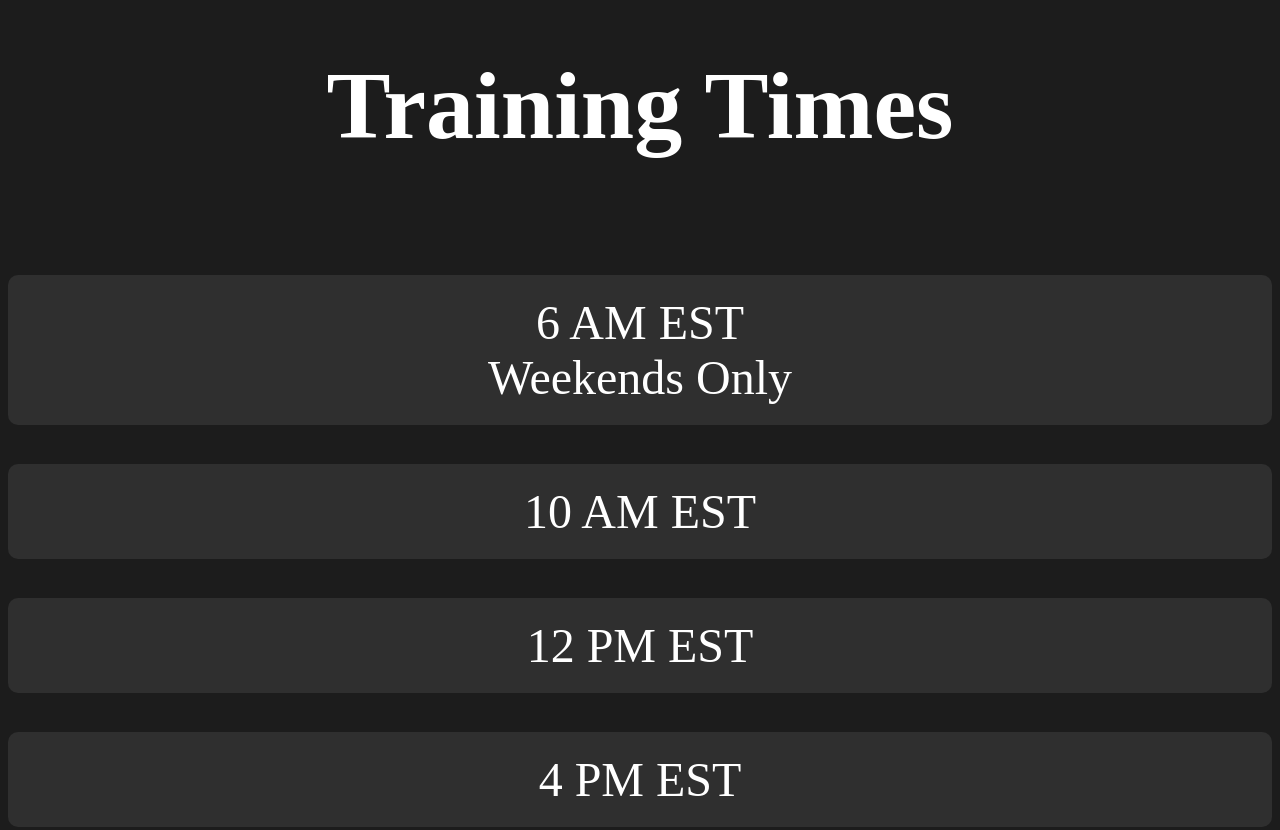
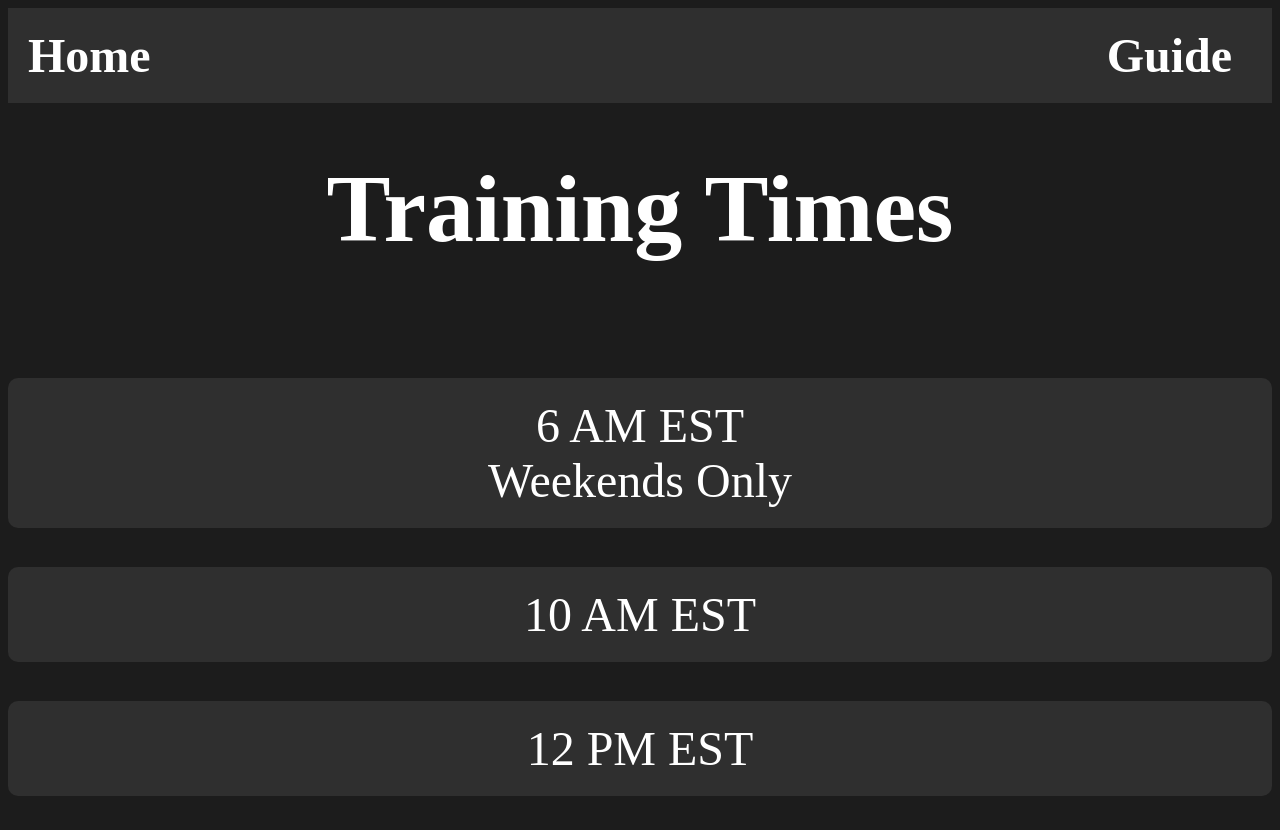
Before and after one commit to Maximum-EZ/Catts-United, a plain HTML site: page index.html in a window 1280 px wide. Shown: the top 830 px of the page. Drawn offline with Linux system fonts and the light colour scheme.

Commit message:
Update index.html

```diff
--- a/index.html
+++ b/index.html
@@ -76,9 +76,30 @@
 				transform: translateY(0%);
 			}
 		}
+
+		/* NEW CSS FOR BUTTONS */
+		nav {
+			display: flex;
+			align-items: center;
+			justify-content: space-between;
+			padding: 20px;
+			background-color: #2f2f2f;
+		}
+
+		nav a {
+			color: white;
+			text-decoration: none;
+			font-weight: bold;
+			font-size: 1.5em;
+			margin-right: 20px;
+		}
 	</style>
 </head>
 <body>
+	<nav>
+		<a href="#">Home</a>
+		<a href="#">Guide</a>
+	</nav>
 	<h1>Training Times</h1>
 	<div class="schedule">
 		<div>
```
